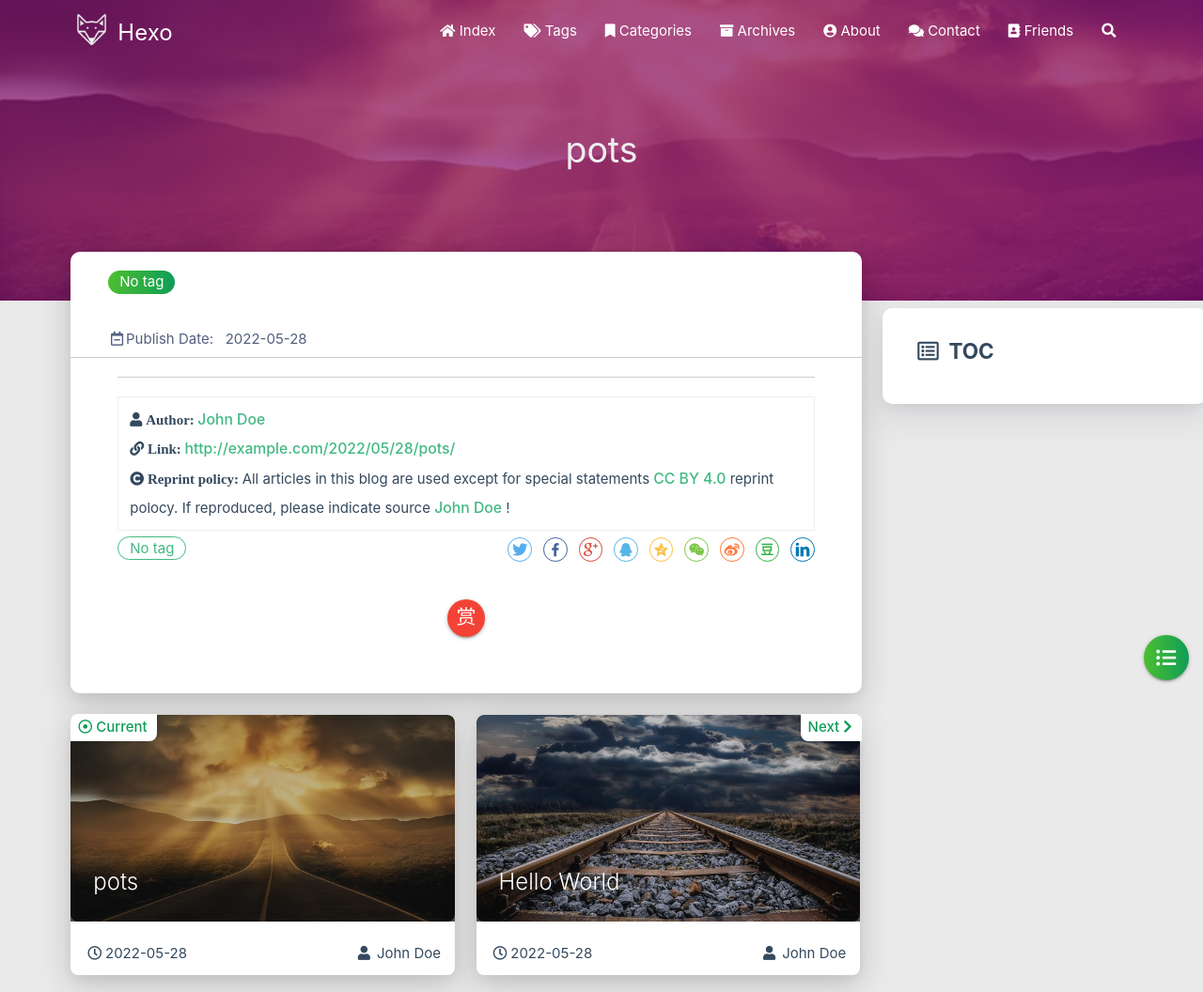
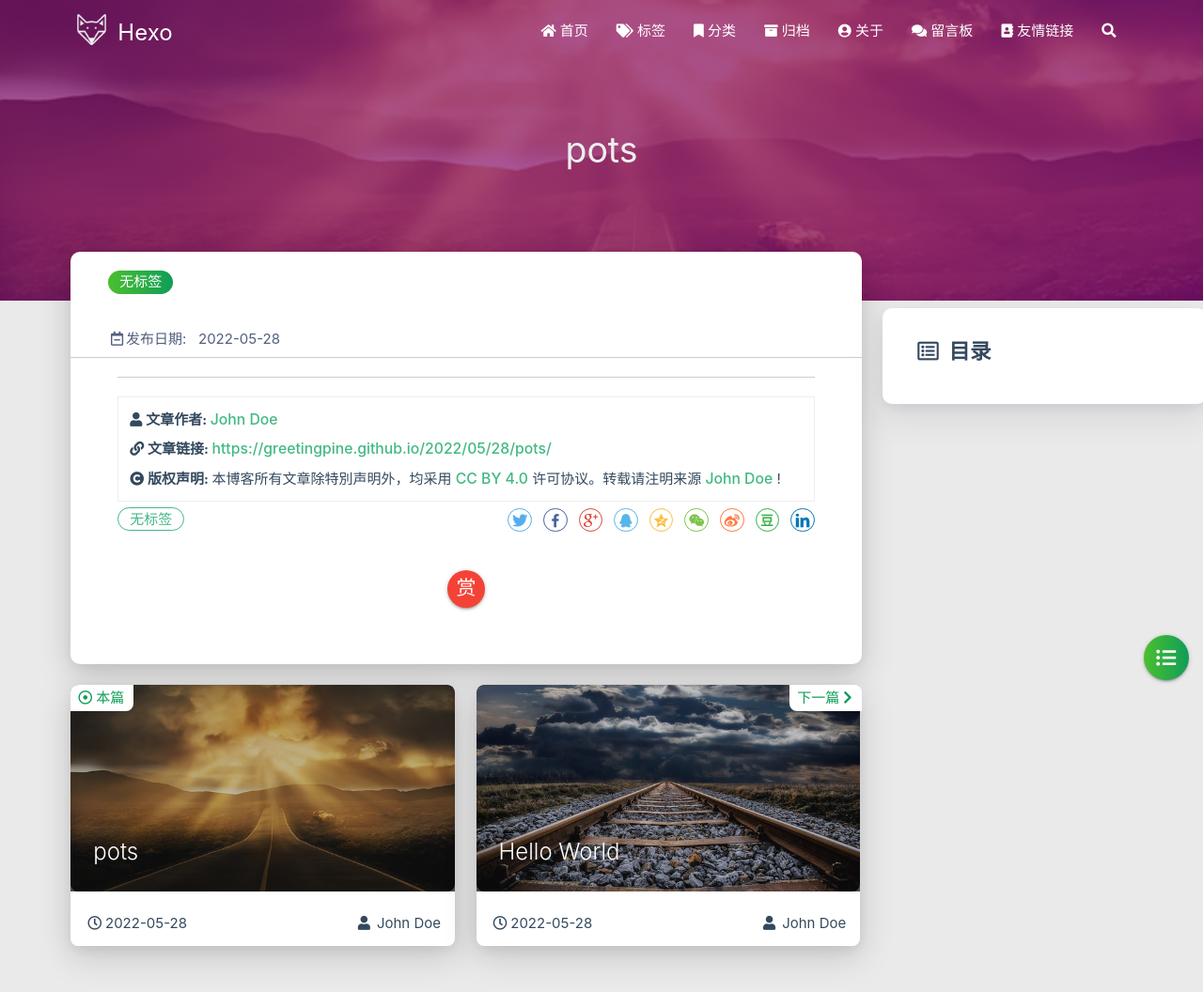
Before and after one commit to GreetingPine/GreetingPine.github.io, a plain HTML site: page 2022/05/28/pots/index.html in a window 1280 px wide. Shown: the top 1056 px of the page at 94% size. Drawn offline with Linux system fonts and the light colour scheme; some packages are replaced by stand-ins of ours; no server answers; a script that the page names is missing.

Commit message:
Site updated: 2022-05-28 13:05:53

```diff
--- a/2022/05/28/pots/index.html
+++ b/2022/05/28/pots/index.html
@@ -1,5 +1,5 @@
 <!DOCTYPE HTML>
-<html lang="en">
+<html lang="zh-CN">
 
 
 <head>
@@ -57,7 +57,7 @@
 
       <i class="fas fa-home" style="zoom: 0.6;"></i>
 
-      <span>Index</span>
+      <span>首页</span>
     </a>
 
   </li>
@@ -68,7 +68,7 @@
 
       <i class="fas fa-tags" style="zoom: 0.6;"></i>
 
-      <span>Tags</span>
+      <span>标签</span>
     </a>
 
   </li>
@@ -79,7 +79,7 @@
 
       <i class="fas fa-bookmark" style="zoom: 0.6;"></i>
 
-      <span>Categories</span>
+      <span>分类</span>
     </a>
 
   </li>
@@ -90,7 +90,7 @@
 
       <i class="fas fa-archive" style="zoom: 0.6;"></i>
 
-      <span>Archives</span>
+      <span>归档</span>
     </a>
 
   </li>
@@ -101,7 +101,7 @@
 
       <i class="fas fa-user-circle" style="zoom: 0.6;"></i>
 
-      <span>About</span>
+      <span>关于</span>
     </a>
 
   </li>
@@ -112,7 +112,7 @@
 
       <i class="fas fa-comments" style="zoom: 0.6;"></i>
 
-      <span>Contact</span>
+      <span>留言板</span>
     </a>
 
   </li>
@@ -123,14 +123,14 @@
 
       <i class="fas fa-address-book" style="zoom: 0.6;"></i>
 
-      <span>Friends</span>
+      <span>友情链接</span>
     </a>
 
   </li>
 
   <li>
     <a href="#searchModal" class="modal-trigger waves-effect waves-light">
-      <i id="searchIcon" class="fas fa-search" title="Search" style="zoom: 0.85;"></i>
+      <i id="searchIcon" class="fas fa-search" title="搜索" style="zoom: 0.85;"></i>
     </a>
   </li>
 </ul>
@@ -160,7 +160,7 @@
 
 			    <i class="fa-fw fas fa-home"></i>
 
-			Index
+			首页
 		</a>
 
         </li>
@@ -171,7 +171,7 @@
 
 			    <i class="fa-fw fas fa-tags"></i>
 
-			Tags
+			标签
 		</a>
 
         </li>
@@ -182,7 +182,7 @@
 
 			    <i class="fa-fw fas fa-bookmark"></i>
 
-			Categories
+			分类
 		</a>
 
         </li>
@@ -193,7 +193,7 @@
 
 			    <i class="fa-fw fas fa-archive"></i>
 
-			Archives
+			归档
 		</a>
 
         </li>
@@ -204,7 +204,7 @@
 
 			    <i class="fa-fw fas fa-user-circle"></i>
 
-			About
+			关于
 		</a>
 
         </li>
@@ -215,7 +215,7 @@
 
 			    <i class="fa-fw fas fa-comments"></i>
 
-			Contact
+			留言板
 		</a>
 
         </li>
@@ -226,7 +226,7 @@
 
 			    <i class="fa-fw fas fa-address-book"></i>
 
-			Friends
+			友情链接
 		</a>
 
         </li>
@@ -430,7 +430,7 @@
                 <div class="col s7">
 
                           <div class="article-tag">
-                            <span class="chip bg-color">No tag</span>
+                            <span class="chip bg-color">无标签</span>
                           </div>
 
                 </div>
@@ -442,7 +442,7 @@
             <div class="post-info">
 
                 <div class="post-date info-break-policy">
-                    <i class="far fa-calendar-minus fa-fw"></i>Publish Date:&nbsp;&nbsp;
+                    <i class="far fa-calendar-minus fa-fw"></i>发布日期:&nbsp;&nbsp;
                     2022-05-28
                 </div>
 
@@ -476,7 +476,7 @@
             <div class="reprint__author">
                 <span class="reprint-meta" style="font-weight: bold;">
                     <i class="fas fa-user">
-                        Author:
+                        文章作者:
                     </i>
                 </span>
                 <span class="reprint-info">
@@ -486,23 +486,23 @@
             <div class="reprint__type">
                 <span class="reprint-meta" style="font-weight: bold;">
                     <i class="fas fa-link">
-                        Link:
+                        文章链接:
                     </i>
                 </span>
                 <span class="reprint-info">
-                    <a href="http://example.com/2022/05/28/pots/">http://example.com/2022/05/28/pots/</a>
+                    <a href="https://greetingpine.github.io/2022/05/28/pots/">https://greetingpine.github.io/2022/05/28/pots/</a>
                 </span>
             </div>
             <div class="reprint__notice">
                 <span class="reprint-meta" style="font-weight: bold;">
                     <i class="fas fa-copyright">
-                        Reprint policy:
+                        版权声明:
                     </i>
                 </span>
                 <span class="reprint-info">
-                    All articles in this blog are used except for special statements
+                    本博客所有文章除特別声明外，均采用
                     <a href="https://creativecommons.org/licenses/by/4.0/deed.zh" rel="external nofollow noreferrer" target="_blank">CC BY 4.0</a>
-                    reprint polocy. If reproduced, please indicate source
+                    许可协议。转载请注明来源
                     <a href="/about" target="_blank">John Doe</a>
                     !
                 </span>
@@ -512,7 +512,7 @@
 
     <script async defer>
       document.addEventListener("copy", function (e) {
-        let toastHTML = '<span>Copied successfully, please follow the reprint policy of this article</span><button class="btn-flat toast-action" onclick="navToReprintStatement()" style="font-size: smaller">more</a>';
+        let toastHTML = '<span>复制成功，请遵循本文的转载规则</span><button class="btn-flat toast-action" onclick="navToReprintStatement()" style="font-size: smaller">查看</a>';
         M.toast({html: toastHTML})
       });
 
@@ -527,7 +527,7 @@
                 <div class="post-meta__tag-list" style="display: inline-block;">
 
                         <div class="article-tag">
-                            <span class="chip bg-color">No tag</span>
+                            <span class="chip bg-color">无标签</span>
                         </div>
 
                 </div>
@@ -697,7 +697,7 @@
 
         <div class="article col s12 m6" data-aos="fade-up" data-aos="fade-up">
             <div class="article-badge left-badge text-color">
-                <i class="far fa-dot-circle"></i>&nbsp;Current
+                <i class="far fa-dot-circle"></i>&nbsp;本篇
             </div>
             <div class="card">
                 <a href="/2022/05/28/pots/">
@@ -735,7 +735,7 @@
 
         <div class="article col s12 m6" data-aos="fade-up">
             <div class="article-badge right-badge text-color">
-                Next&nbsp;<i class="fas fa-chevron-right"></i>
+                下一篇&nbsp;<i class="fas fa-chevron-right"></i>
             </div>
             <div class="card">
                 <a href="/2022/05/28/hello-world/">
@@ -797,7 +797,7 @@
     </div>
     <div id="toc-aside" class="expanded col l3 hide-on-med-and-down">
         <div class="toc-widget card" style="background-color: white;">
-            <div class="toc-title"><i class="far fa-list-alt"></i>&nbsp;&nbsp;TOC</div>
+            <div class="toc-title"><i class="far fa-list-alt"></i>&nbsp;&nbsp;目录</div>
             <div id="toc-content"></div>
         </div>
     </div>
@@ -1026,8 +1026,8 @@
 <div id="searchModal" class="modal">
     <div class="modal-content">
         <div class="search-header">
-            <span class="title"><i class="fas fa-search"></i>&nbsp;&nbsp;Search</span>
-            <input type="search" id="searchInput" name="s" placeholder="Please enter a search keyword"
+            <span class="title"><i class="fas fa-search"></i>&nbsp;&nbsp;搜索</span>
+            <input type="search" id="searchInput" name="s" placeholder="请输入搜索的关键字"
                    class="search-input">
         </div>
         <div id="searchResult"></div>
```
Also changed, not shown: 2022/05/28/hello-world/index.html (+31 -31 lines), archives/2022/05/index.html (+23 -23 lines), archives/2022/index.html (+23 -23 lines), archives/index.html (+23 -23 lines), index.html (+19 -19 lines).
